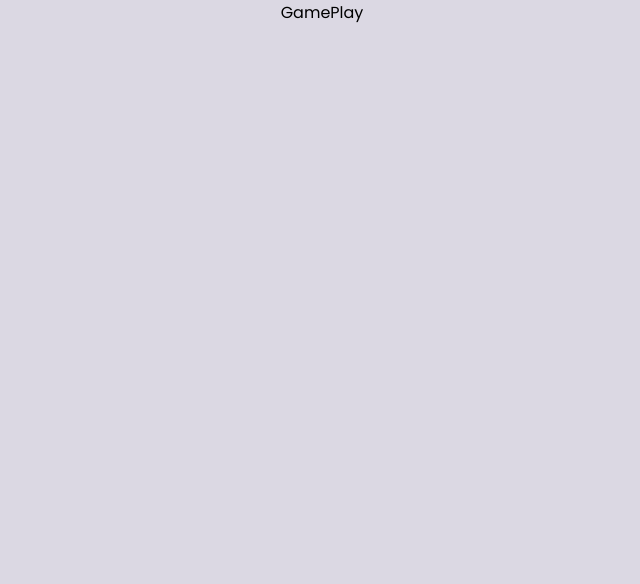
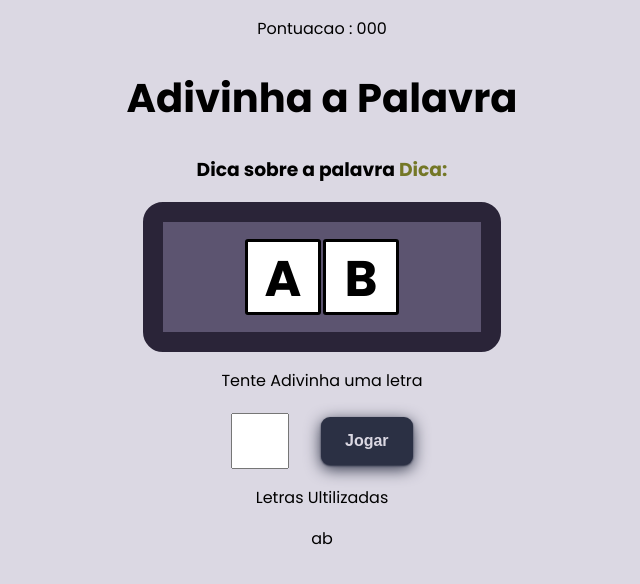
Before and after one commit to TM1lz/ReactProjetos, a React (Vite) app in the folder jogoDaForca/: page / in a window 1280 px wide. Both pictures are taken after a click on the button "Jogar". Shown: the top 584 px of the page, without its empty margins (318-958 px from the left). Built offline with nearby package versions, Linux system fonts and the light colour scheme.

Commit message:
Css Play gamer , Css Start Game

```diff
--- a/jogoDaForca/src/App.jsx
+++ b/jogoDaForca/src/App.jsx
@@ -41,6 +41,9 @@ function App() {
     setGameStage(stage[1].name);
     const {randomWord , category} =pickWordAndCategory();
     console.log(randomWord , category , "StartGame" )
+    let wordLetters = randomWord.split('')
+    wordLetters = wordLetters.map((l)=>l.toLowerCase())
+    console.log(wordLetters)
 //Create an arrey of latters
   };
 
--- a/jogoDaForca/src/components/GamePlay.css
+++ b/jogoDaForca/src/components/GamePlay.css
@@ -0,0 +1,48 @@
+.game h1 {
+    font-size: 2.5rem;
+    display: flex;
+}
+.poins span{
+    font-weight: bold;
+}
+.tip span{
+    color: #6e721cf3;
+}
+.wordContainer{
+    margin: 1rem;
+    padding: 1rem;
+    border: 20px solid #2A2438;
+    display: flex;
+    font-size: 40px;
+    align-items: center;
+    justify-content: center;
+    background-color: #5C5470 ;
+    border-radius: 20px;
+}
+.letter , .blankSquere{
+    font-size: 50px;
+    line-height: 1.5;
+    text-transform: uppercase;
+    height: 70px;
+    width: 70px;
+    background-color: #FFF;
+    border: 3px solid #000;
+    font-weight: bolder;
+    margin: 1px;
+    border-radius: 3px;
+}
+.latterContainer p {
+    margin-bottom: 1.2rem;
+}
+.latterContainer form{
+    display: flex;
+    align-items: center;
+    justify-content: center;
+}
+.latterContainer input{
+    height: 50px;
+    width: 50px;
+    font-size: 2em;
+    text-align: center;
+    margin-right: 1em;
+}
--- a/jogoDaForca/src/components/GamePlay.jsx
+++ b/jogoDaForca/src/components/GamePlay.jsx
@@ -1,7 +1,33 @@
-import "./EndGame.css"
-
+import "./GamePlay.css"
+import './GamePlay.css'
 export default function GamePlay() {
   return (
-    <div>GamePlay</div>
+    <div className="game">
+      <p className="points">
+        <span>Pontuacao : 000</span>
+      </p>
+      <h1>Adivinha a Palavra</h1>
+      <h3 className="tip">
+        Dica sobre a palavra
+        <span> Dica:</span>
+      </h3>
+      <div className="wordContainer">
+        <span className="letter">A</span>
+        <span className="blankSquere">B</span>
+      </div>
+      <div className="latterContainer">
+        <p>Tente Adivinha uma letra</p>
+        <form >
+          <input type="text" name="letter" maxLength = "1" required/>
+          <button onClick={()=>console.log("Teste")}>Jogar</button>
+
+        </form>
+      </div>
+      <div className="wrongLettersContainer">
+        <p>Letras Ultilizadas</p>
+        <span>a</span>
+        <span>b</span>
+      </div>
+    </div>
   )
 }
```
